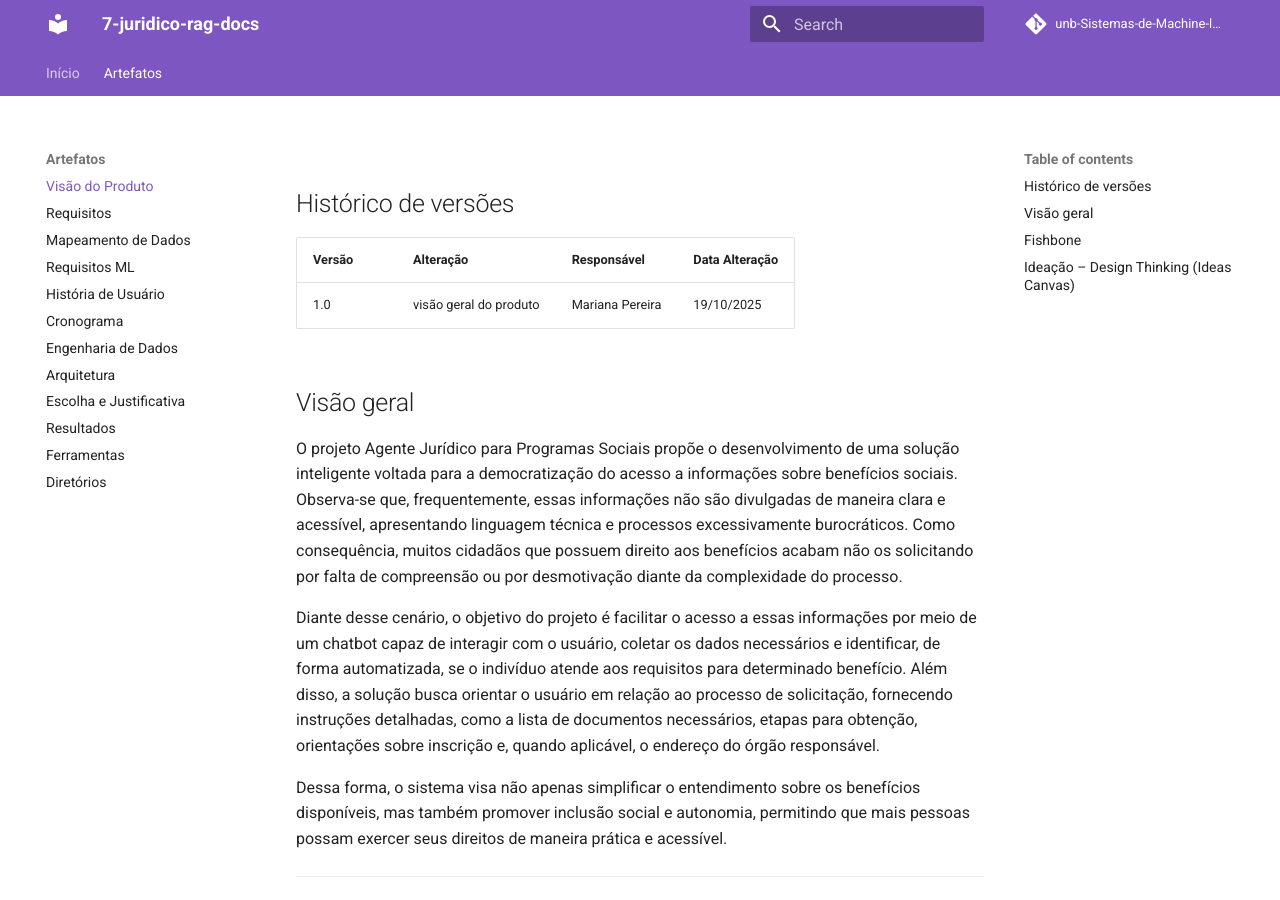
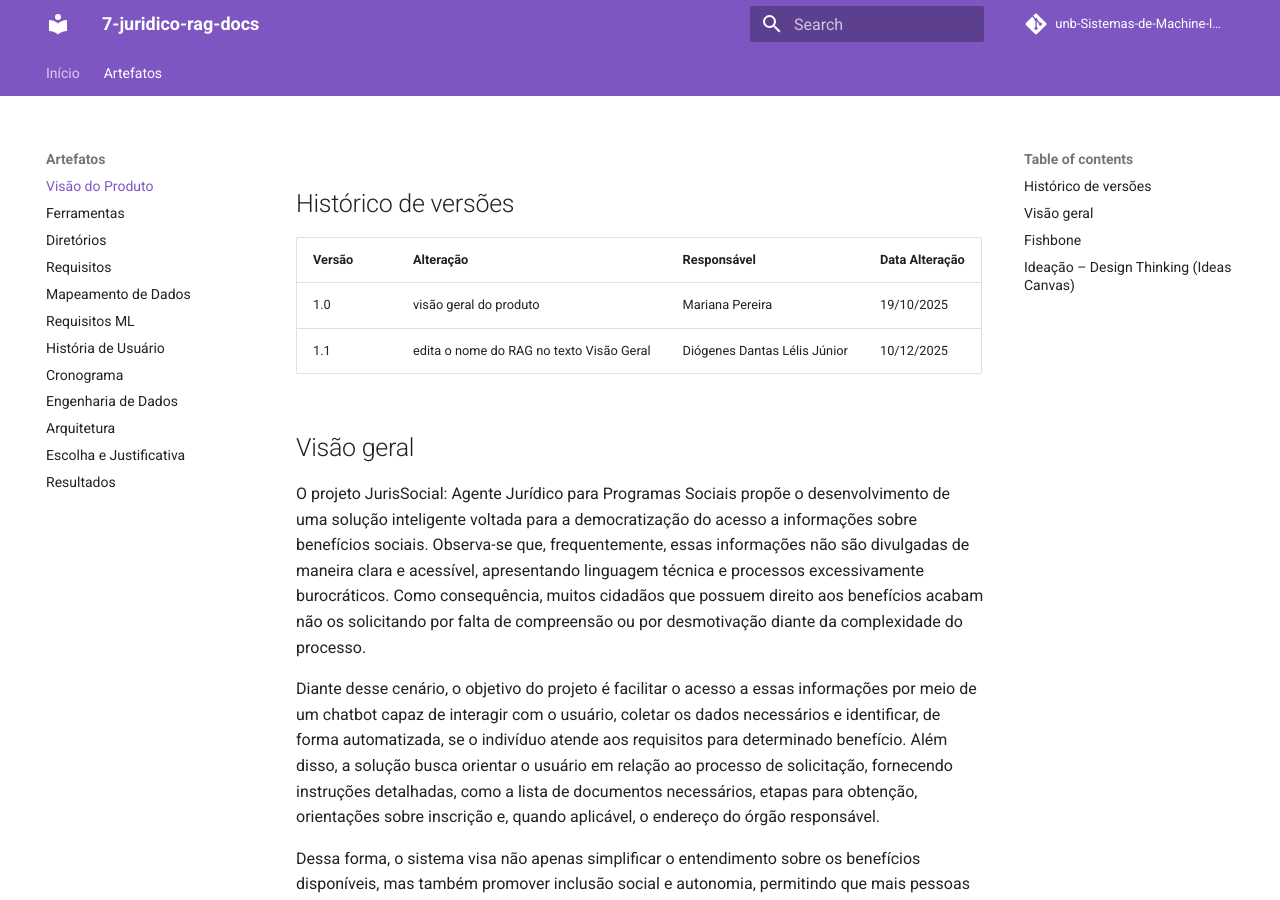
Before and after one commit to unb-Sistemas-de-Machine-learning/7-juridico-rag-docs, an MkDocs documentation site: the page built from docs/Artefatos/visaoProduto.md, in a window 1280 px wide and 900 px high. Built offline with MkDocs 1.6.1 and Material for MkDocs 9.7.7, drawn with Linux system fonts in a browser that asks for light colours; comment, search, counter and statistics services are not loaded.

Commit message:
refactor: atualiza nome do projeto para JurisSocial e reorganiza a documentação

```diff
--- a/docs/Artefatos/visaoProduto.md
+++ b/docs/Artefatos/visaoProduto.md
@@ -3,11 +3,12 @@
 | Versão | Alteração       | Responsável         | Data Alteração |
 |--------|-----------------|---------------------|----------------|
 | 1.0    | visão geral do produto | Mariana Pereira | 19/10/2025  |
+| 1.1    | edita o nome do RAG no texto Visão Geral | Diógenes Dantas Lélis Júnior | 10/12/2025  |
 
 
 ## Visão geral
 
-O projeto Agente Jurídico para Programas Sociais propõe o desenvolvimento de uma solução inteligente voltada para a democratização do acesso a informações sobre benefícios sociais. Observa-se que, frequentemente, essas informações não são divulgadas de maneira clara e acessível, apresentando linguagem técnica e processos excessivamente burocráticos. Como consequência, muitos cidadãos que possuem direito aos benefícios acabam não os solicitando por falta de compreensão ou por desmotivação diante da complexidade do processo.
+O projeto JurisSocial: Agente Jurídico para Programas Sociais propõe o desenvolvimento de uma solução inteligente voltada para a democratização do acesso a informações sobre benefícios sociais. Observa-se que, frequentemente, essas informações não são divulgadas de maneira clara e acessível, apresentando linguagem técnica e processos excessivamente burocráticos. Como consequência, muitos cidadãos que possuem direito aos benefícios acabam não os solicitando por falta de compreensão ou por desmotivação diante da complexidade do processo.
 
 Diante desse cenário, o objetivo do projeto é facilitar o acesso a essas informações por meio de um chatbot capaz de interagir com o usuário, coletar os dados necessários e identificar, de forma automatizada, se o indivíduo atende aos requisitos para determinado benefício. Além disso, a solução busca orientar o usuário em relação ao processo de solicitação, fornecendo instruções detalhadas, como a lista de documentos necessários, etapas para obtenção, orientações sobre inscrição e, quando aplicável, o endereço do órgão responsável.
 
--- a/mkdocs.yml
+++ b/mkdocs.yml
@@ -16,6 +16,8 @@ nav:
   - Início: index.md
   - Artefatos:
     - Visão do Produto: Artefatos/visaoProduto.md
+    - Ferramentas: Artefatos/ferramentas.md
+    - Diretórios: Artefatos/repositorio.md
     - Requisitos: Artefatos/requisitos.md
     - Mapeamento de Dados: Artefatos/mapeamentoDados.md
     - Requisitos ML: Artefatos/requisitosML.md
@@ -25,5 +27,3 @@ nav:
     - Arquitetura: Artefatos/arquitetura.md
     - Escolha e Justificativa: Artefatos/justificativa-escolha.md
     - Resultados: Artefatos/resultados.md
-    - Ferramentas: Artefatos/ferramentas.md
-    - Diretórios: Artefatos/repositorio.md
```
Also changed, not shown: docs/index.md (+1 -1 lines).
